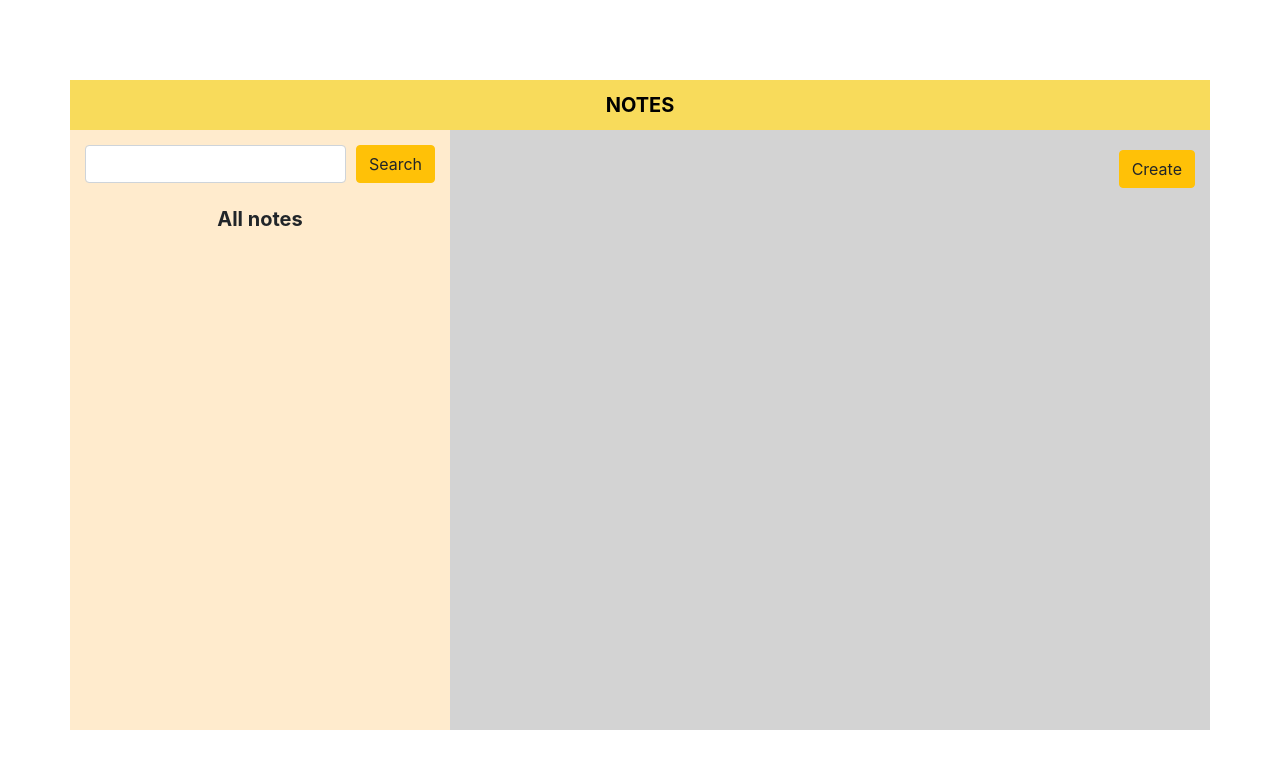
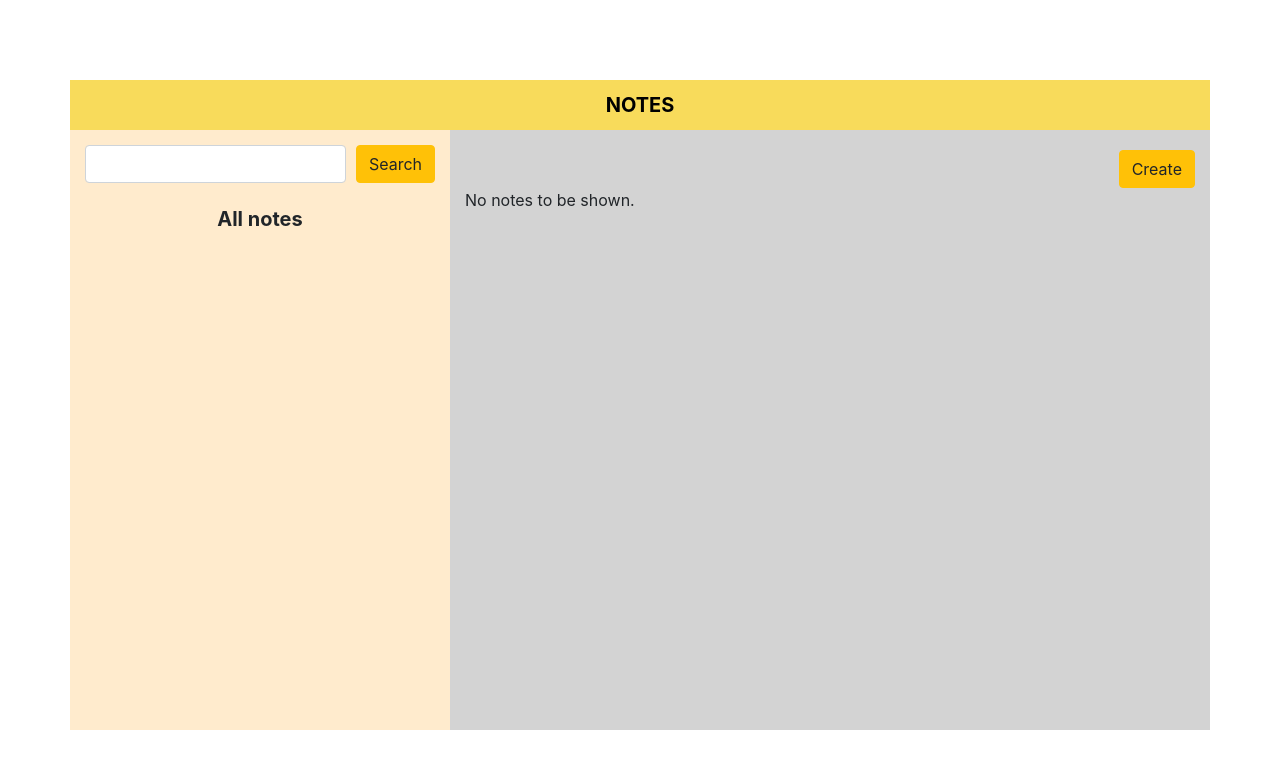
Before and after one commit to dhita-irma/notebook-app, a React (Create React App) app: page / in a window 1280 px wide. Shown: the top 768 px of the page. Built offline with nearby package versions, Linux system fonts and the light colour scheme.

Commit message:
Add 'delete note' feature

```diff
--- a/src/App.js
+++ b/src/App.js
@@ -56,6 +56,11 @@ function App() {
     setNoteShowed(notes.find(note => note.id == id));
   }
 
+  const deleteNoteHandler = (id) => {
+    setNotes(notes.filter(note => note.id != id));
+    setNoteShowed([]);
+  }
+
   // Save to local storage
   const saveLocalNotes = () => {
     localStorage.setItem('notes', JSON.stringify(notes));
@@ -97,7 +102,9 @@ function App() {
                 inputTitleHandler={inputTitleHandler}
                 inputContentHandler={inputContentHandler}
                 submitNoteHandler={submitNoteHandler}/> :
-              <NoteItem noteShowed={noteShowed} />}
+              <NoteItem
+                noteShowed={noteShowed}
+                deleteNoteHandler={() => deleteNoteHandler(noteShowed.id)}/>}
           </Col>
         </Row>
       </Container>
--- a/src/components/NoteItem.js
+++ b/src/components/NoteItem.js
@@ -1,13 +1,22 @@
 import React from 'react';
+import { Button } from 'react-bootstrap';
 
 
-const NoteItem = ({ noteShowed }) => {
+const NoteItem = ({ noteShowed, deleteNoteHandler }) => {
+    if (noteShowed.length === 0) {
+        return (
+            <div>No notes to be shown.</div>
+        )
+    } else {
         return(
                 <div className="note-item">
                     <h3>{noteShowed.title}</h3>
                     <p>{noteShowed.content}</p>
+                    <Button variant="warning" className="mr-3">Edit</Button>
+                    <Button variant="danger" onClick={deleteNoteHandler}>Delete</Button>
                 </div>
         );
     }
+}
 
 export default NoteItem;
```
Also changed, not shown: 1 other file (tests, documents, lock files or other folders). Lines whose indentation alone changed are shown as unchanged.
